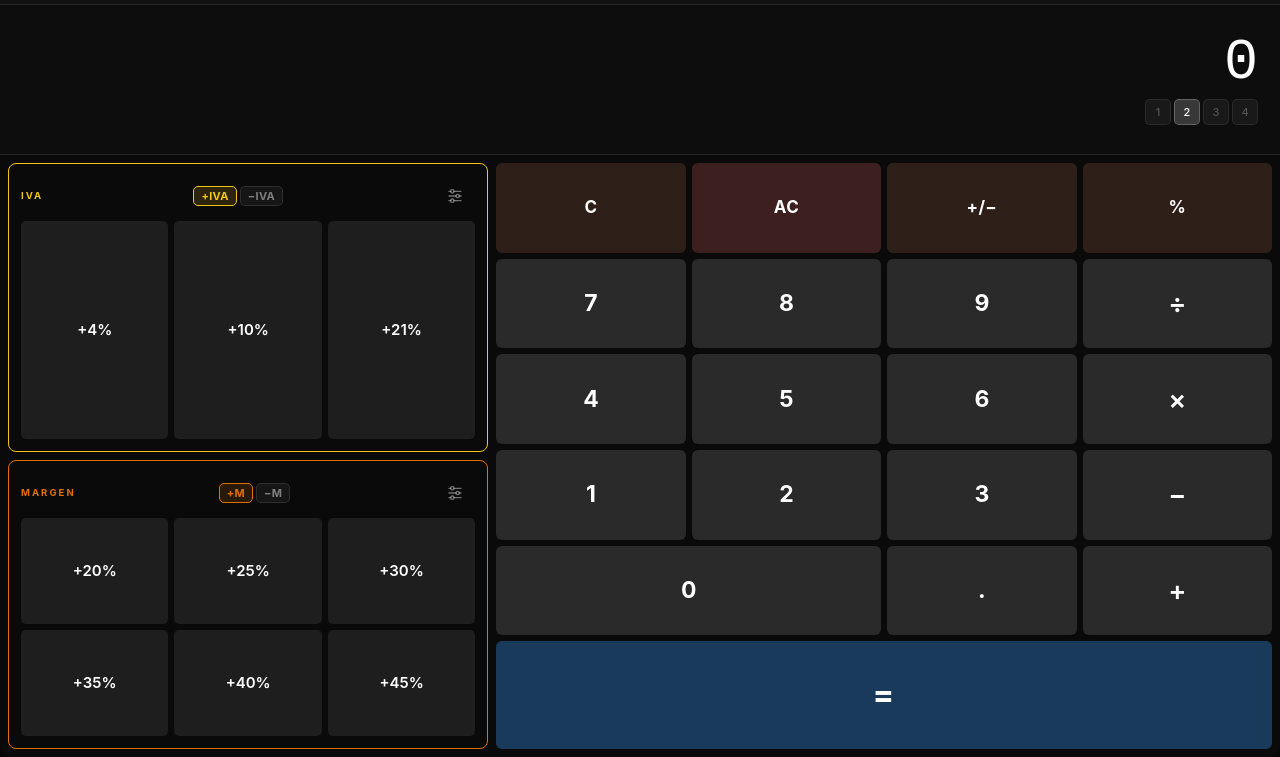
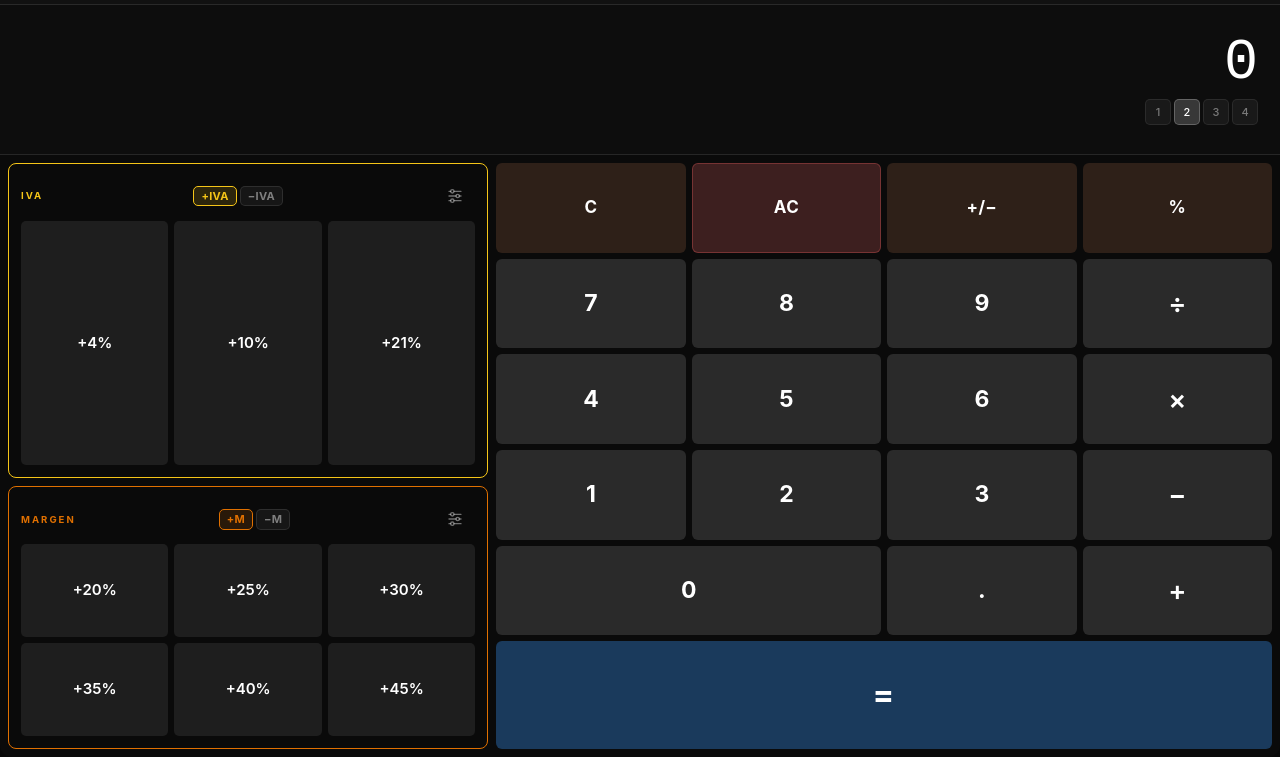
Before and after one commit to JuanPa1974/core-c12, a plain HTML site: page index.html in a window 1280 px wide. Shown: the part 43-800 px from the top of the page. Drawn offline with Linux system fonts and the light colour scheme.

Commit message:
feat: polish Core C12 user experience
Visual/UX polish pass — no formulas, validation, persistence, or
business logic touched. Found and fixed one real bug along the way:
exitEditMode() (LISTO) never cleared the .is-active highlight left on
the just-edited IVA rate button, so it kept showing as "selected"
during normal operation afterward. Fixed and covered by a regression
test.

- IVA now carries slightly more visual weight than MARGEN (flex 1.1 vs
  0.9 in the stacked layout) instead of an identical 50/50 split.
- Dynamic aria-label on tax-rate/margin-rate buttons: reflects the
  current value in normal mode and "Editar IVA posición N, valor
  actual X por ciento" while editing — closes the gap left from Fase
  2B. Recomputed at the same point as the visible label, so they can
  never drift apart.
- aria-pressed added to the decimals selector (1/2/3/4), matching the
  pattern already used by the direction selectors.
- :focus-visible outline added globally (was fully invisible before —
  `outline: none` with no replacement); keyboard-only, per spec.
- Low-contrast inactive decimal digits (0.25 alpha) bumped to 0.42.
- AC gets a subtle border of its own so it doesn't read as a same-tint
  variant of C at a glance.

6 new tests (aria-label normal/editing/post-save/post-LISTO,
aria-pressed, the exitEditMode regression). 107/107 passing, all 101
prior tests unchanged. Verified visually via headless Chrome at
1280x800, 1180x820, 926x428 and 690x340 — no overflow, no clipping.

Service worker cache version unchanged: neither this pass touches
index.html, so there's no old/new element coupling risk (unlike the
Fase 2B bump) — only a one-load cosmetic lag under the existing
cache-first strategy, which self-resolves.

Co-Authored-By: Claude Sonnet 5 <noreply@anthropic.com>

```diff
--- a/calc.js
+++ b/calc.js
@@ -498,7 +498,9 @@
 
     // Marcar botón activo
     document.querySelectorAll('[data-action="set-decimals"]').forEach(btn => {
-      btn.classList.toggle('is-active', parseInt(btn.dataset.decimals, 10) === n);
+      const active = parseInt(btn.dataset.decimals, 10) === n;
+      btn.classList.toggle('is-active', active);
+      btn.setAttribute('aria-pressed', String(active));
     });
 
     // Re-renderizar: si hay resultado activo, el número cambia según el selector
@@ -612,8 +614,9 @@
 
   function renderTaxRateLabels() {
     const sign = state.taxDirection === 'add' ? '+' : '−';
-    document.querySelectorAll('[data-action="tax-rate"]').forEach(btn => {
+    document.querySelectorAll('[data-action="tax-rate"]').forEach((btn, i) => {
       btn.textContent = sign + CoreC12Config.formatRate(btn.dataset.rate);
+      btn.setAttribute('aria-label', rateAriaLabel('tax', i, btn.dataset.rate, false));
     });
   }
 
@@ -627,8 +630,9 @@
 
   function renderMarginRateLabels() {
     const sign = state.marginDirection === 'forward' ? '+' : '−';
-    document.querySelectorAll('[data-action="margin-rate"]').forEach(btn => {
+    document.querySelectorAll('[data-action="margin-rate"]').forEach((btn, i) => {
       btn.textContent = sign + CoreC12Config.formatRate(btn.dataset.rate);
+      btn.setAttribute('aria-label', rateAriaLabel('margin', i, btn.dataset.rate, false));
     });
   }
 
@@ -655,7 +659,8 @@
     state.editMode = null;
     resetEditPositionState();
     renderEditChrome();
-    if (mode === 'tax') renderTaxRateLabels(); else renderMarginRateLabels();
+    if (mode === 'tax') { renderTaxRateLabels(); setActiveTaxEditButton(null); }
+    else { renderMarginRateLabels(); }
     syncActiveMarginButtonFromState();
     updateDisplay();
   }
@@ -827,9 +832,22 @@
   // signo +/− solo aplica a la calculadora, no a la edición de tasas.
   function renderEditRateLabels(mode) {
     const action = mode === 'tax' ? 'tax-rate' : 'margin-rate';
-    document.querySelectorAll('[data-action="' + action + '"]').forEach(btn => {
+    document.querySelectorAll('[data-action="' + action + '"]').forEach((btn, i) => {
       btn.textContent = CoreC12Config.formatRate(btn.dataset.rate);
+      btn.setAttribute('aria-label', rateAriaLabel(mode, i, btn.dataset.rate, true));
     });
+  }
+
+  // Texto accesible de un botón de tasa — normal ("IVA 21 por ciento") o en
+  // edición ("Editar IVA posición 3, valor actual 21 por ciento"). Se
+  // recalcula en el mismo punto que el texto visible para que nunca queden
+  // desincronizados entre sí.
+  function rateAriaLabel(mode, index, rate, editing) {
+    const noun   = mode === 'tax' ? 'IVA' : 'margen';
+    const spoken = CoreC12Config.formatRate(rate).replace('%', ' por ciento');
+    return editing
+      ? 'Editar ' + noun + ' posición ' + (index + 1) + ', valor actual ' + spoken
+      : (mode === 'tax' ? 'IVA ' : 'Margen ') + spoken;
   }
 
   function rateButtonIndex(btn, action) {
--- a/styles.css
+++ b/styles.css
@@ -79,6 +79,13 @@ button {
   -webkit-tap-highlight-color: transparent;
   user-select: none;
   touch-action: manipulation;
+}
+
+/* Navegación por teclado: anillo claro y consistente, nunca por color solo.
+   :focus-visible ya evita que aparezca tras un simple toque/clic. */
+button:focus-visible {
+  outline: 2px solid rgba(255, 255, 255, 0.85);
+  outline-offset: 2px;
 }
 
 
@@ -225,7 +232,7 @@ button {
   border-radius: 5px;
   background-color: rgba(255, 255, 255, 0.05);
   border: 1px solid rgba(255, 255, 255, 0.08);
-  color: rgba(255, 255, 255, 0.25);
+  color: rgba(255, 255, 255, 0.42);
   font-family: var(--font-ui);
   font-size: 11px;
   font-weight: 500;
@@ -237,7 +244,6 @@ button {
   -webkit-tap-highlight-color: transparent;
   user-select: none;
   touch-action: manipulation;
-  outline: none;
 }
 
 .btn--decimal.is-active {
@@ -330,10 +336,14 @@ button {
 }
 
 .special-block--iva {
+  /* IVA sigue siendo el módulo prioritario: algo más de peso vertical
+     que margen, sin dejar de compartir el mismo lenguaje visual. */
+  flex: 1.1;
   border: 1px solid var(--color-iva);
 }
 
 .special-block--margin {
+  flex: 0.9;
   border: 1px solid var(--color-margin);
 }
 
@@ -691,9 +701,11 @@ button {
   background-color: #4A3520;
 }
 
-/* AC: más saturado para indicar destructivo */
+/* AC: más saturado que C, y con borde propio — la diferencia no depende
+   solo del matiz de fondo, más difícil de distinguir de un vistazo rápido. */
 .btn--ac {
   background-color: var(--bg-btn-ac);
+  border: 1px solid rgba(224, 90, 90, 0.35);
 }
 
 .btn--ac:active {
```
Also changed, not shown: tests/dom-shim.js (+8 -0 lines), tests/edit-config.test.js (+56 -0 lines).
